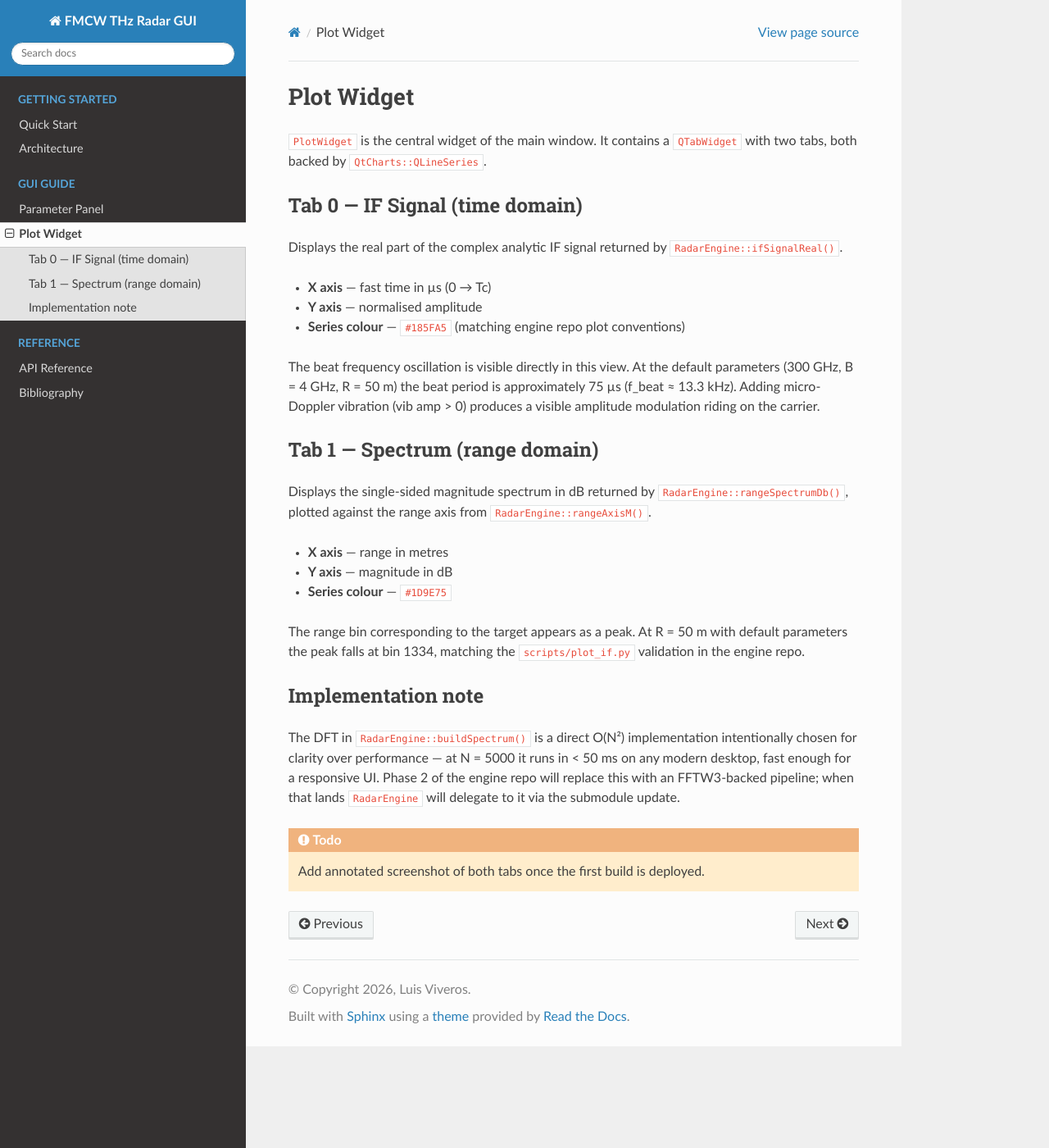
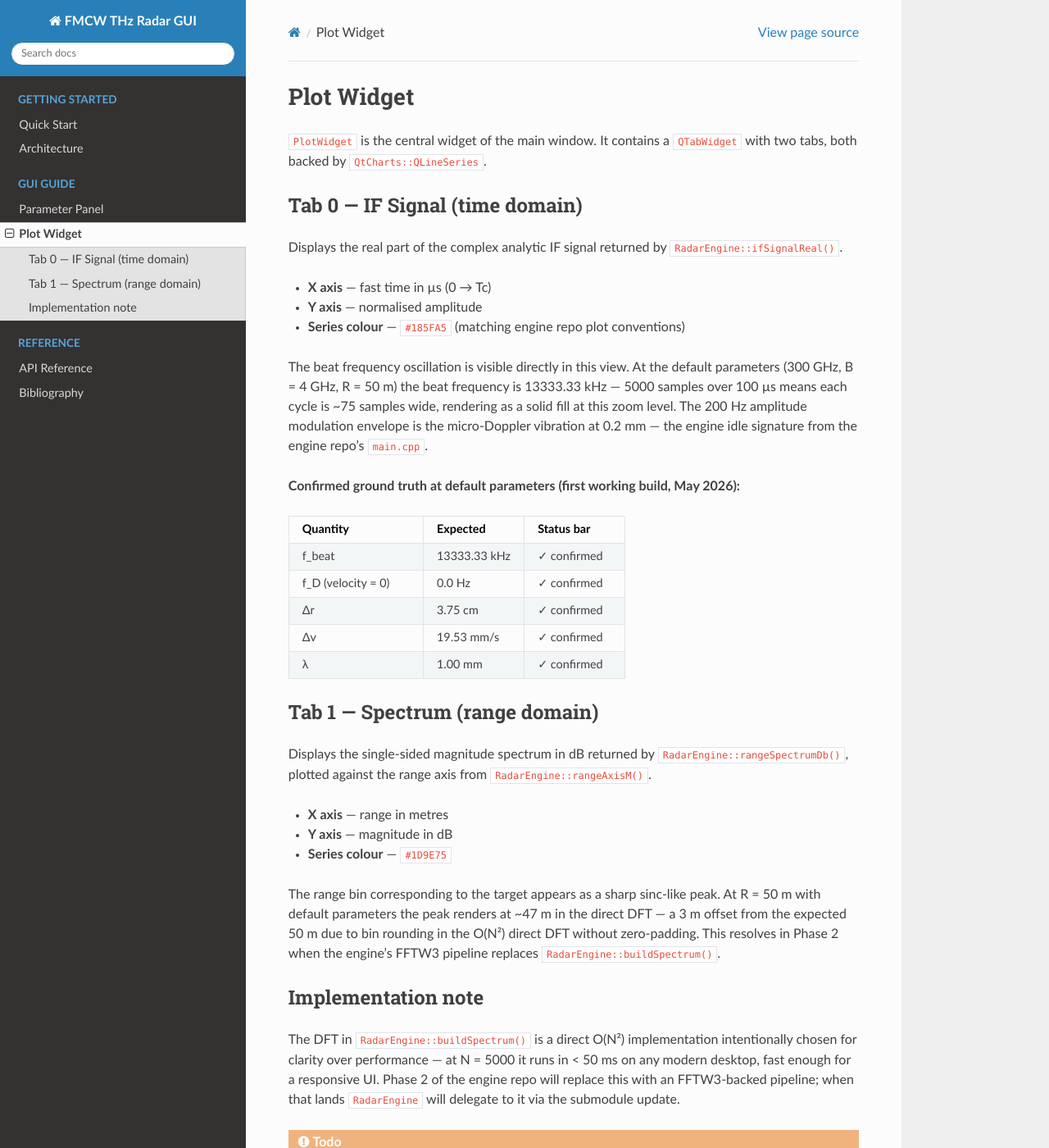
Before and after one commit to ldv-1000111/fmcw-thz-radar-gui, a Sphinx documentation site: the page built from docs/source/gui/plot_widget.rst, in a window 1280 px wide and 1400 px high. Shown: the whole window at 82% size. Built offline with Sphinx 7.4.7 and the Read the Docs theme 3.1.0, drawn with Linux system fonts in a browser that asks for light colours.

Commit message:
docs: update with confirmed ground truth from first working build
- Δv formula corrected to λ/(2×Nc×Tc) = 19.53 mm/s at default params
- IF signal and spectrum tabs documented with confirmed values
- Spectrum peak offset (47 m vs 50 m) explained and Phase 2 resolution noted
- velResMps() API entry updated with num_chirps in denominator

```diff
--- a/docs/source/gui/plot_widget.rst
+++ b/docs/source/gui/plot_widget.rst
@@ -16,10 +16,37 @@ Displays the real part of the complex analytic IF signal returned by
 - **Y axis** — normalised amplitude
 - **Series colour** — ``#185FA5`` (matching engine repo plot conventions)
 
-The beat frequency oscillation is visible directly in this view.  At the
-default parameters (300 GHz, B = 4 GHz, R = 50 m) the beat period is
-approximately 75 µs (f_beat ≈ 13.3 kHz).  Adding micro-Doppler vibration
-(vib amp > 0) produces a visible amplitude modulation riding on the carrier.
+The beat frequency oscillation is visible directly in this view. At the
+default parameters (300 GHz, B = 4 GHz, R = 50 m) the beat frequency is
+13333.33 kHz — 5000 samples over 100 µs means each cycle is ~75 samples
+wide, rendering as a solid fill at this zoom level. The 200 Hz amplitude
+modulation envelope is the micro-Doppler vibration at 0.2 mm — the engine
+idle signature from the engine repo's ``main.cpp``.
+
+**Confirmed ground truth at default parameters (first working build, May 2026):**
+
+.. list-table::
+   :header-rows: 1
+   :widths: 40 30 30
+
+   * - Quantity
+     - Expected
+     - Status bar
+   * - f_beat
+     - 13333.33 kHz
+     - ✓ confirmed
+   * - f_D (velocity = 0)
+     - 0.0 Hz
+     - ✓ confirmed
+   * - Δr
+     - 3.75 cm
+     - ✓ confirmed
+   * - Δv
+     - 19.53 mm/s
+     - ✓ confirmed
+   * - λ
+     - 1.00 mm
+     - ✓ confirmed
 
 Tab 1 — Spectrum (range domain)
 ---------------------------------
@@ -32,9 +59,11 @@ Displays the single-sided magnitude spectrum in dB returned by
 - **Y axis** — magnitude in dB
 - **Series colour** — ``#1D9E75``
 
-The range bin corresponding to the target appears as a peak.  At R = 50 m
-with default parameters the peak falls at bin 1334, matching the
-``scripts/plot_if.py`` validation in the engine repo.
+The range bin corresponding to the target appears as a sharp sinc-like peak.
+At R = 50 m with default parameters the peak renders at ~47 m in the direct
+DFT — a 3 m offset from the expected 50 m due to bin rounding in the O(N²)
+direct DFT without zero-padding. This resolves in Phase 2 when the engine's
+FFTW3 pipeline replaces ``RadarEngine::buildSpectrum()``.
 
 Implementation note
 -------------------
--- a/docs/source/reference/api.rst
+++ b/docs/source/reference/api.rst
@@ -51,7 +51,7 @@ and ``Target`` — no caching, no reimplementation of engine physics.
    * - ``rangeResM()``
      - Range resolution in metres: ``c/2B``
    * - ``velResMps()``
-     - Velocity resolution in m/s: ``λ/2Tc``
+     - Velocity resolution in m/s: ``λ / (2 × N_c × Tc)`` where N_c = ``RadarParams::num_chirps``
    * - ``maxRangeM()``
      - Maximum unambiguous range in metres: ``fs·c / 2μ``
    * - ``maxVelMps()``
```
Also changed, not shown: docs/source/gui/parameter_panel.rst (+24 -3 lines).
